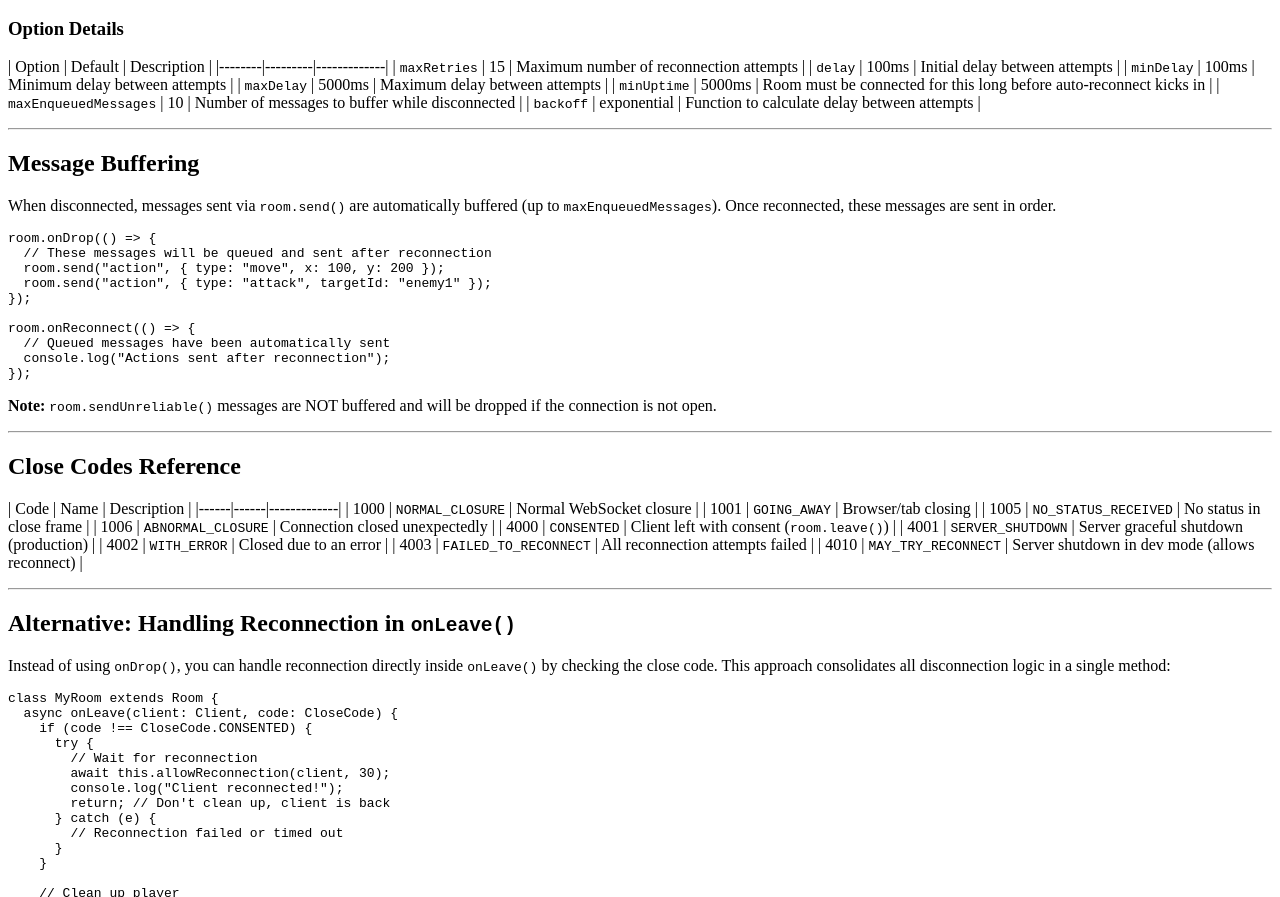
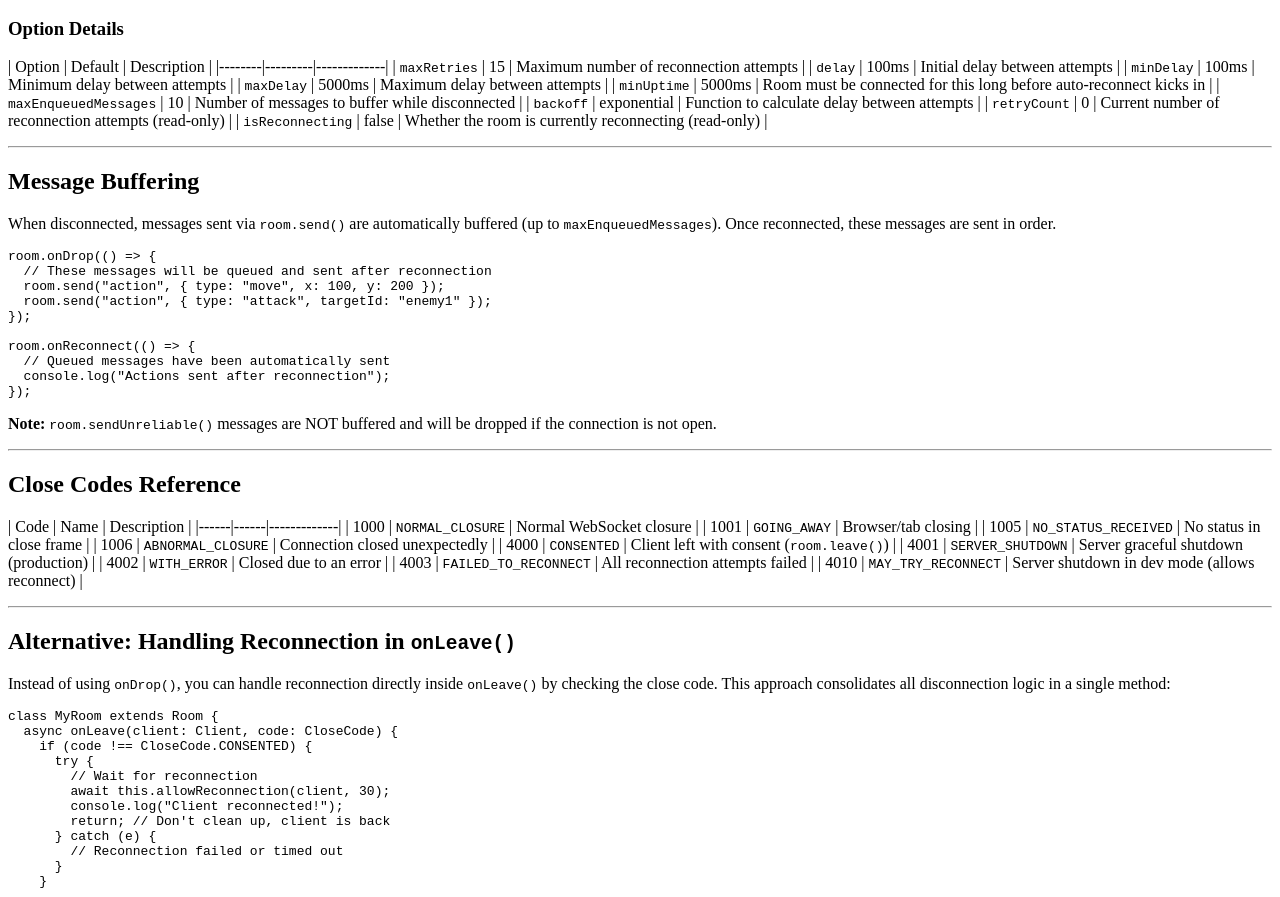
Before and after one commit to colyseus/docs, a Next.js app: page /room/reconnection in a window 1280 px wide. Shown: the part 4968-5865 px from the top of the page. Built offline with nearby package versions, Linux system fonts and the light colour scheme.

Commit message:
reconnection: document retryCount and isReconnecting

```diff
--- a/pages/room/reconnection.mdx
+++ b/pages/room/reconnection.mdx
@@ -338,6 +338,8 @@ room.reconnection.backoff = (attempt, delay) => {
 | `minUptime` | 5000ms | Room must be connected for this long before auto-reconnect kicks in |
 | `maxEnqueuedMessages` | 10 | Number of messages to buffer while disconnected |
 | `backoff` | exponential | Function to calculate delay between attempts |
+| `retryCount` | 0 | Current number of reconnection attempts (read-only) |
+| `isReconnecting` | false | Whether the room is currently reconnecting (read-only) |
 
 ---
 
```
